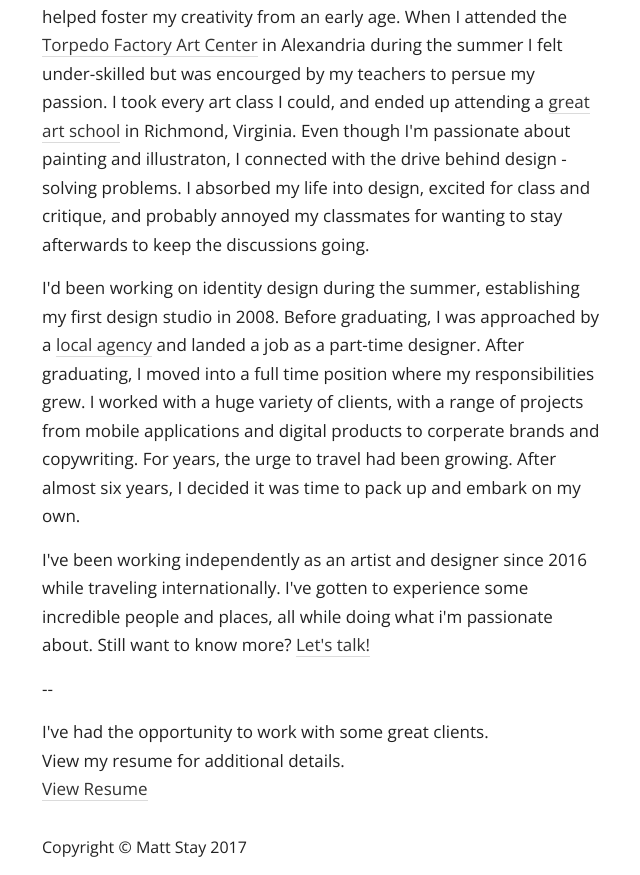
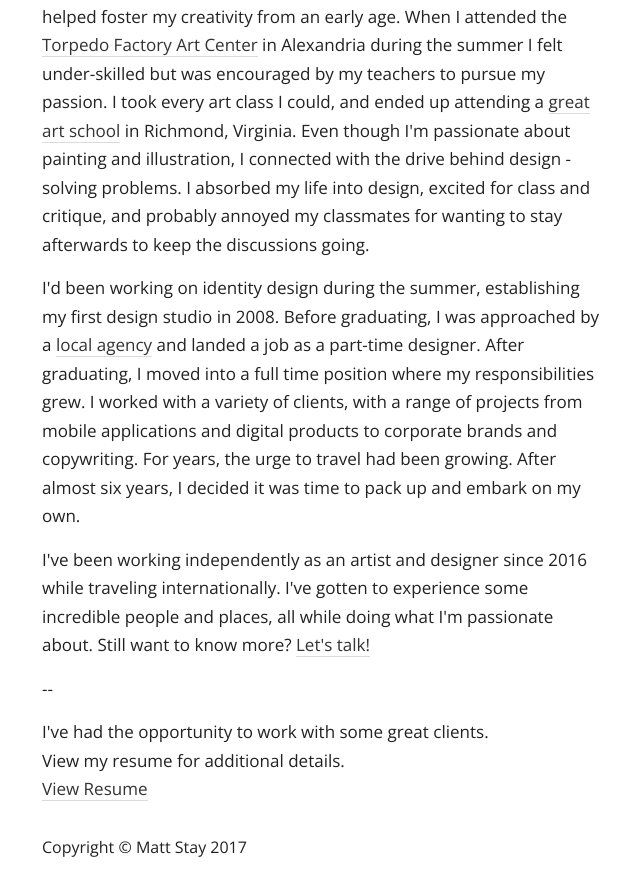
Before and after one commit to matthew-stay/matthew-stay.github.io, a Jekyll site: the page built from about/index.html, in a window 1280 px wide. Shown: the part 458-1333 px from the top of the page, without its empty margins (38-678 px from the left). Built offline with Jekyll 4.4.1, drawn with Linux system fonts in a browser that asks for light colours; some web fonts are replaced; comment, search, counter and statistics services are not loaded.

Commit message:
spelling

```diff
--- a/about/index.html
+++ b/about/index.html
@@ -20,9 +20,9 @@ title: About | Matt Stay
     </div>
     <!-- is a multidisciplinary designer and visual thinker -->
     <div class="column col-med large-type">
-      <p>Born and raised outside Washington, DC, I grew up in a family that helped foster my creativity from an early age. When I attended the <a href="http://torpedofactory.org/">Torpedo Factory Art Center</a> in Alexandria during the summer I felt under-skilled but was encourged by my teachers to persue my passion. I took every art class I could, and ended up attending a <a href="http://arts.vcu.edu/">great art school</a> in Richmond, Virginia. Even though I'm passionate about painting and illustraton, I connected with the drive behind design - solving problems. I absorbed my life into design, excited for class and critique, and probably annoyed my classmates for wanting to stay afterwards to keep the discussions going.</p>
-      <p>I'd been working on identity design during the summer, establishing my first design studio in 2008. Before graduating, I was approached by a <a href="http://inmunited.com">local agency</a> and landed a job as a part-time designer. After graduating, I moved into a full time position where my responsibilities grew. I worked with a huge variety of clients, with a range of projects from mobile applications and digital products to corperate brands and copywriting. For years, the urge to travel had been growing. After almost six years, I decided it was time to pack up and embark on my own.</p>
-      <p>I've been working independently as an artist and designer since 2016 while traveling internationally. I've gotten to experience some incredible people and places, all while doing what i'm passionate about. Still want to know more? <a href="mailto:hello@mattstay.com">Let's talk!</a></p>
+      <p>Born and raised outside Washington, DC, I grew up in a family that helped foster my creativity from an early age. When I attended the <a href="http://torpedofactory.org/">Torpedo Factory Art Center</a> in Alexandria during the summer I felt under-skilled but was encouraged by my teachers to pursue my passion. I took every art class I could, and ended up attending a <a href="http://arts.vcu.edu/">great art school</a> in Richmond, Virginia. Even though I'm passionate about painting and illustration, I connected with the drive behind design - solving problems. I absorbed my life into design, excited for class and critique, and probably annoyed my classmates for wanting to stay afterwards to keep the discussions going.</p>
+      <p>I'd been working on identity design during the summer, establishing my first design studio in 2008. Before graduating, I was approached by a <a href="http://inmunited.com">local agency</a> and landed a job as a part-time designer. After graduating, I moved into a full time position where my responsibilities grew. I worked with a variety of clients, with a range of projects from mobile applications and digital products to corporate brands and copywriting. For years, the urge to travel had been growing. After almost six years, I decided it was time to pack up and embark on my own.</p>
+      <p>I've been working independently as an artist and designer since 2016 while traveling internationally. I've gotten to experience some incredible people and places, all while doing what I'm passionate about. Still want to know more? <a href="mailto:hello@mattstay.com">Let's talk!</a></p>
         <p>--</p>
       <p>
       I've had the opportunity to work with some great clients.</br>View my resume for additional details.</br>
```
Also changed, not shown: 1 other file.
